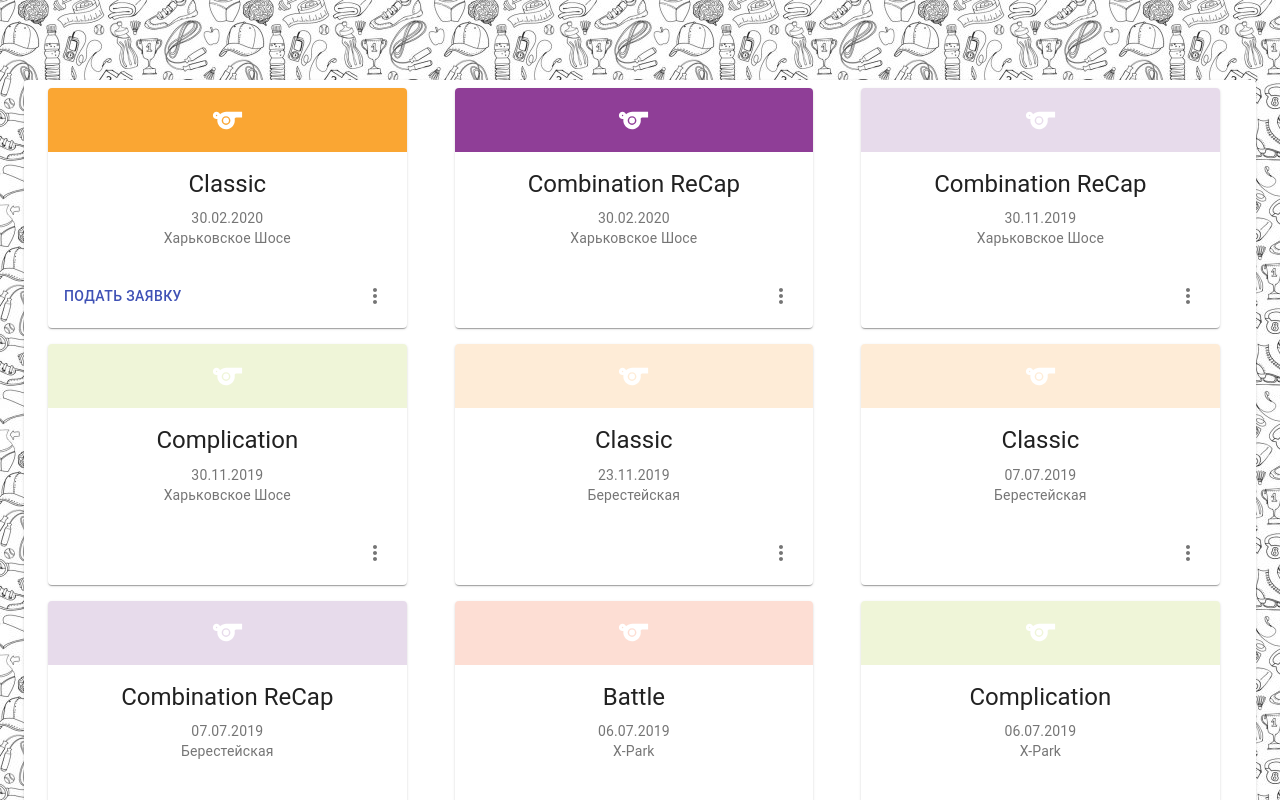
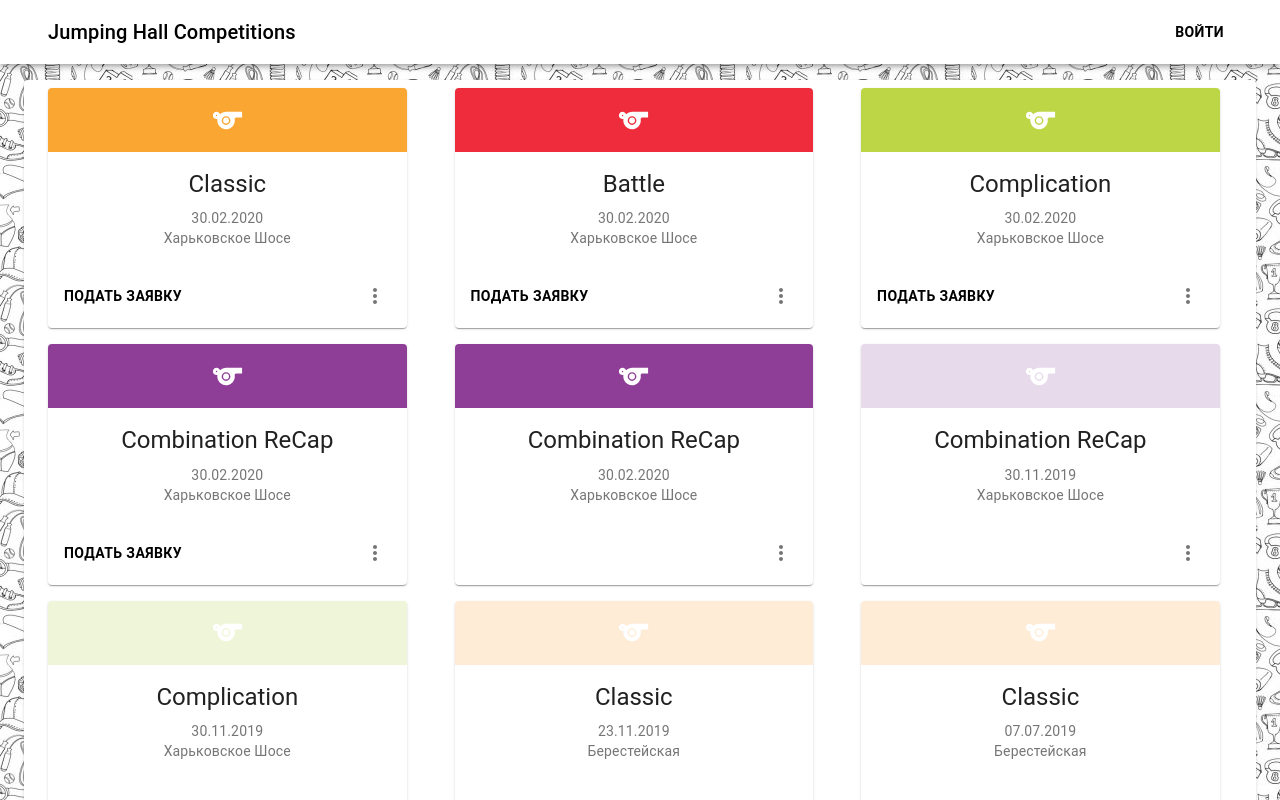
Before and after one commit to Agrael04/jh-competition, a React (Create React App) app: page / in a window 1280 px wide. Shown: the top 800 px of the page. Built offline with nearby package versions, Linux system fonts and the light colour scheme.

Commit message:
setup firebase/ UI updates

```diff
--- a/package.json
+++ b/package.json
@@ -10,6 +10,7 @@
     "@types/react": "16.9.13",
     "@types/react-dom": "16.9.4",
     "@types/react-router-dom": "^5.1.3",
+    "firebase": "^7.5.0",
     "react": "^16.12.0",
     "react-dom": "^16.12.0",
     "react-router-dom": "^5.1.2",
--- a/src/data/competitions.ts
+++ b/src/data/competitions.ts
@@ -8,6 +8,24 @@ export interface ICompetition {
 export const competitions: ICompetition[] = [
   {
     type: 'classic',
+    status: 'opened',
+    location: 'Харьковское Шосе',
+    date: '30.02.2020',
+  },
+  {
+    type: 'battle',
+    status: 'opened',
+    location: 'Харьковское Шосе',
+    date: '30.02.2020',
+  },
+  {
+    type: 'complication',
+    status: 'opened',
+    location: 'Харьковское Шосе',
+    date: '30.02.2020',
+  },
+  {
+    type: 'reCap',
     status: 'opened',
     location: 'Харьковское Шосе',
     date: '30.02.2020',
--- a/src/index.tsx
+++ b/src/index.tsx
@@ -6,6 +6,8 @@ import * as serviceWorker from './serviceWorker'
 import './index.css'
 
 import Routes from './routes'
+
+console.log(process.env)
 
 ReactDOM.render((
   <BrowserRouter>
--- a/src/react-app-env.d.ts
+++ b/src/react-app-env.d.ts
@@ -1 +1,7 @@
 /// <reference types="react-scripts" />
+
+declare namespace NodeJS {
+  export interface ProcessEnv {
+    REACT_APP_FIREBASE: string;
+  }
+}
--- a/src/routes/app/index.tsx
+++ b/src/routes/app/index.tsx
@@ -91,7 +91,7 @@ const CompetitionCard = ({ competition }: { competition: ICompetition }) => {
       <CardActions disableSpacing={true}>
         {
           competition.status === 'opened' && (
-            <Button color='primary'>
+            <Button className={classes.button}>
               Подать заявку
             </Button>
           )
@@ -111,6 +111,10 @@ const CompetitionCard = ({ competition }: { competition: ICompetition }) => {
               Правила
             </MenuItem>
           </Link>
+          {
+            competition.status !== 'finished' &&
+            competition.type === 'reCap' && <MenuItem onClick={closeMenu}>Добавить комбинацию</MenuItem>
+          }
           {
             competition.status !== 'finished' && <MenuItem onClick={closeMenu}>Расписание</MenuItem>
           }
--- a/src/routes/app/styles.ts
+++ b/src/routes/app/styles.ts
@@ -34,4 +34,8 @@ export default (theme: Theme) => ({
       textDecoration: 'none',
     },
   },
+  button: {
+    color: 'black',
+    fontWeight: 'bold',
+  },
 })
--- a/src/routes/index.tsx
+++ b/src/routes/index.tsx
@@ -1,5 +1,13 @@
 import React from 'react'
 import { Switch, Route } from 'react-router-dom'
+
+import AppBar from '@material-ui/core/AppBar'
+import Toolbar from '@material-ui/core/Toolbar'
+import Typography from '@material-ui/core/Typography'
+import Button from '@material-ui/core/Button'
+import Container from '@material-ui/core/Container'
+import IconButton from '@material-ui/core/IconButton'
+import MenuIcon from '@material-ui/icons/Menu'
 
 import App from './app'
 
@@ -11,8 +19,20 @@ export default function Routes() {
 
   return (
     <div className={classes.app}>
+      <AppBar position='fixed' className={classes.appBar}>
+        <Container>
+          <Toolbar>
+            <Typography variant='h6' className={classes.title}>
+              Jumping Hall Competitions
+            </Typography>
+            <Button color='inherit' className={classes.button}>
+              Войти
+            </Button>
+          </Toolbar>
+        </Container>
+      </AppBar>
       <Switch>
-        <Route path={'app'} exact={true}>
+        <Route path={'/app'} exact={true}>
           <App />
         </Route>
         <Route>
--- a/src/routes/styles.ts
+++ b/src/routes/styles.ts
@@ -16,4 +16,15 @@ export default (theme: Theme) => ({
     fontWeight: 'bold',
     margin: 'auto',
   },
+  appBar: {
+    color: 'black',
+    background: 'white',
+  },
+  title: {
+    flexGrow: '1',
+    textAlign: 'left',
+  },
+  button: {
+    fontWeight: 'bold',
+  },
 })
```
Also changed, not shown: src/api/index.ts (added, +23 -0 lines), 2 other files (tests, documents, lock files or other folders).
